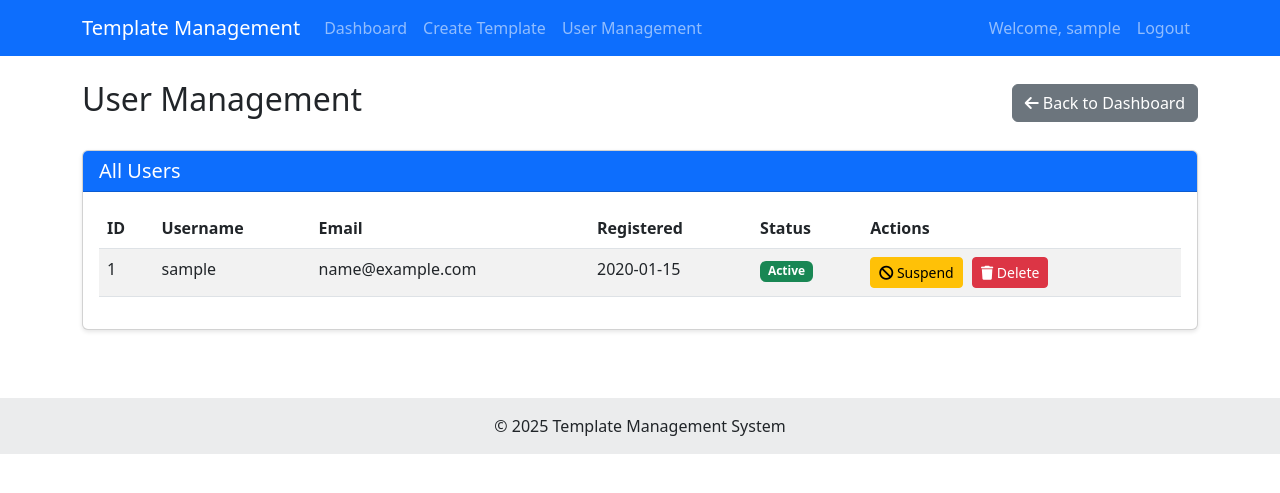
After one commit to witoon-skydea/template-management-system, a Flask app: page /admin/users in a window 1280 px wide. The commit adds this page. Shown: the top 493 px of the page. Run offline with Flask 3, Linux system fonts and the light colour scheme; a user stored in the database is signed in; tables that the repository leaves empty hold one stand-in row (values such as "Sample post"); some libraries are stand-ins or nearby versions.

Commit message:
check all feature worked

```diff
--- a/app/app.py
+++ b/app/app.py
@@ -9,6 +9,7 @@ import json
 import re
 from docx import Document as DocxDocument
 import bleach
+from functools import wraps
 
 # Add parent directory to path
 sys.path.append(os.path.dirname(os.path.dirname(os.path.abspath(__file__))))
@@ -37,6 +38,16 @@ def load_user(user_id):
     db_session.close()
     return user
 
+# Admin required decorator
+def admin_required(f):
+    @wraps(f)
+    def decorated_function(*args, **kwargs):
+        if not current_user.is_authenticated or not current_user.is_admin:
+            flash('You do not have permission to access this page', 'danger')
+            return redirect(url_for('dashboard'))
+        return f(*args, **kwargs)
+    return decorated_function
+
 # Helper functions
 def extract_input_boxes(content):
     """
@@ -49,14 +60,51 @@ def extract_input_boxes(content):
 
 def markdown_to_html(md_content):
     """
-    Convert markdown to HTML
+    Convert markdown to HTML with enhanced extensions for better rendering
     """
-    html = markdown.markdown(md_content, extensions=['extra', 'codehilite'])
-    return html
+    try:
+        # Use more extensions for better markdown rendering
+        extensions = [
+            'markdown.extensions.extra',
+            'markdown.extensions.codehilite',
+            'markdown.extensions.nl2br',  # Convert line breaks to <br>
+            'markdown.extensions.sane_lists',
+            'markdown.extensions.smarty',
+            'markdown.extensions.tables',
+        ]
+
+        html = markdown.markdown(md_content, extensions=extensions)
+
+        # Use bleach to clean but allow most HTML tags for proper rendering
+        # Convert frozenset to list before adding additional tags
+        additional_tags = [
+            'h1', 'h2', 'h3', 'h4', 'h5', 'h6', 'p', 'div', 'span', 'br', 'hr',
+            'table', 'thead', 'tbody', 'tr', 'th', 'td', 'pre', 'code', 'blockquote'
+        ]
+        allowed_tags = list(bleach.sanitizer.ALLOWED_TAGS) + additional_tags
+
+        allowed_attributes = {
+            **bleach.sanitizer.ALLOWED_ATTRIBUTES,
+            'img': ['src', 'alt', 'title'],
+            '*': ['class', 'id', 'style'],
+        }
+
+        clean_html = bleach.clean(
+            html,
+            tags=allowed_tags,
+            attributes=allowed_attributes,
+            strip=True
+        )
+
+        return clean_html
+    except Exception as e:
+        # If there's any error during markdown rendering, return a simple error message
+        error_html = f"<div class='alert alert-danger'>Error rendering content: {str(e)}</div>"
+        return error_html
 
 def create_docx(document_id):
     """
-    Create a docx file from a document
+    Create a docx file from a document with improved markdown formatting
     """
     db_session = get_session(engine)
     document = db_session.query(Document).get(document_id)
@@ -68,18 +116,79 @@ def create_docx(document_id):
     # Get rendered content
     content = document.get_rendered_content()
 
-    # Convert markdown to plain text (simple approach)
-    # Remove markdown formatting
-    plain_content = re.sub(r'#+ ', '', content)  # Remove headers
-    plain_content = re.sub(r'\*\*(.*?)\*\*', r'\1', plain_content)  # Remove bold
-    plain_content = re.sub(r'\*(.*?)\*', r'\1', plain_content)  # Remove italic
-    plain_content = re.sub(r'!\[(.*?)\]\((.*?)\)', '', plain_content)  # Remove images
-    plain_content = re.sub(r'\[(.*?)\]\((.*?)\)', r'\1', plain_content)  # Remove links
-
     # Create docx
     docx = DocxDocument()
     docx.add_heading(document.title, 0)
-    docx.add_paragraph(plain_content)
+
+    # Process markdown content with better formatting
+    lines = content.split('\n')
+    current_paragraph = []
+    in_list = False
+    list_items = []
+
+    for line in lines:
+        # Handle headers
+        if line.startswith('#'):
+            # Add any accumulated paragraph text
+            if current_paragraph:
+                p = docx.add_paragraph(''.join(current_paragraph))
+                current_paragraph = []
+
+            # Add header with appropriate level
+            level = len(re.match(r'^#+', line).group(0))
+            header_text = line.lstrip('#').strip()
+            docx.add_heading(header_text, level)
+            continue
+
+        # Handle list items
+        if line.strip().startswith('- ') or line.strip().startswith('* '):
+            if not in_list:
+                # Add any accumulated paragraph text before starting list
+                if current_paragraph:
+                    p = docx.add_paragraph(''.join(current_paragraph))
+                    current_paragraph = []
+                in_list = True
+
+            list_items.append(line.strip()[2:].strip())
+            continue
+        elif in_list and line.strip() == '':
+            # End of list, add the list items
+            for item in list_items:
+                p = docx.add_paragraph(item, style='List Bullet')
+            list_items = []
+            in_list = False
+            continue
+        elif in_list:
+            # Continuation of a list item (indented content)
+            if line.strip():
+                list_items[-1] += ' ' + line.strip()
+            continue
+
+        # Handle regular paragraph text
+        if line.strip() == '' and current_paragraph:
+            # Empty line marks the end of a paragraph
+            p = docx.add_paragraph(''.join(current_paragraph))
+            current_paragraph = []
+        elif line.strip():
+            # Process inline markdown in the line
+            formatted_line = line
+            # Handle bold text
+            formatted_line = re.sub(r'\*\*(.*?)\*\*', lambda m: m.group(1), formatted_line)
+            # Handle italic text
+            formatted_line = re.sub(r'\*(.*?)\*', lambda m: m.group(1), formatted_line)
+            # Handle links
+            formatted_line = re.sub(r'\[(.*?)\]\((.*?)\)', lambda m: m.group(1), formatted_line)
+
+            current_paragraph.append(formatted_line + ' ')
+
+    # Add any remaining paragraph text
+    if current_paragraph:
+        p = docx.add_paragraph(''.join(current_paragraph))
+
+    # Add any remaining list items
+    if list_items:
+        for item in list_items:
+            p = docx.add_paragraph(item, style='List Bullet')
 
     db_session.close()
     return docx
@@ -119,12 +228,150 @@ def login():
 
     return render_template('login.html')
 
+@app.route('/register', methods=['GET', 'POST'])
+def register():
+    """Registration page"""
+    if current_user.is_authenticated:
+        return redirect(url_for('dashboard'))
+
+    if request.method == 'POST':
+        username = request.form.get('username')
+        email = request.form.get('email')
+        password = request.form.get('password')
+        confirm_password = request.form.get('confirm_password')
+
+        if not username or not email or not password or not confirm_password:
+            flash('All fields are required', 'danger')
+            return render_template('register.html')
+
+        if password != confirm_password:
+            flash('Passwords do not match', 'danger')
+            return render_template('register.html')
+
+        db_session = get_session(engine)
+
+        # Check if username or email already exists
+        existing_user = db_session.query(User).filter(
+            (User.username == username) | (User.email == email)
+        ).first()
+
+        if existing_user:
+            flash('Username or email already exists', 'danger')
+            db_session.close()
+            return render_template('register.html')
+
+        # Create new user
+        new_user = User(
+            username=username,
+            email=email,
+            password_hash=pbkdf2_sha256.hash(password),
+            is_admin=False,
+            is_active=True
+        )
+
+        db_session.add(new_user)
+        db_session.commit()
+        db_session.close()
+
+        flash('Registration successful. You can now log in.', 'success')
+        return redirect(url_for('login'))
+
+    return render_template('register.html')
+
 @app.route('/logout')
 @login_required
 def logout():
     """Logout route"""
     logout_user()
     return redirect(url_for('index'))
+
+@app.route('/admin/users')
+@login_required
+@admin_required
+def admin_users():
+    """Admin user management page"""
+    db_session = get_session(engine)
+    users = db_session.query(User).all()
+    db_session.close()
+
+    return render_template('admin_users.html', users=users)
+
+@app.route('/admin/users/<int:user_id>/suspend')
+@login_required
+@admin_required
+def admin_suspend_user(user_id):
+    """Suspend a user"""
+    db_session = get_session(engine)
+    user = db_session.query(User).get(user_id)
+
+    if not user:
+        db_session.close()
+        flash('User not found', 'danger')
+        return redirect(url_for('admin_users'))
+
+    # Prevent suspending the admin account
+    if user.username == 'admin':
+        db_session.close()
+        flash('Cannot suspend admin account', 'danger')
+        return redirect(url_for('admin_users'))
+
+    user.is_active = False
+    db_session.commit()
+    db_session.close()
+
+    flash(f'User {user.username} has been suspended', 'success')
+    return redirect(url_for('admin_users'))
+
+@app.route('/admin/users/<int:user_id>/activate')
+@login_required
+@admin_required
+def admin_activate_user(user_id):
+    """Activate a suspended user"""
+    db_session = get_session(engine)
+    user = db_session.query(User).get(user_id)
+
+    if not user:
+        db_session.close()
+        flash('User not found', 'danger')
+        return redirect(url_for('admin_users'))
+
+    user.is_active = True
+    db_session.commit()
+    db_session.close()
+
+    flash(f'User {user.username} has been activated', 'success')
+    return redirect(url_for('admin_users'))
+
+@app.route('/admin/users/<int:user_id>/delete')
+@login_required
+@admin_required
+def admin_delete_user(user_id):
+    """Delete a user"""
+    db_session = get_session(engine)
+    user = db_session.query(User).get(user_id)
+
+    if not user:
+        db_session.close()
+        flash('User not found', 'danger')
+        return redirect(url_for('admin_users'))
+
+    # Prevent deleting the admin account
+    if user.username == 'admin':
+        db_session.close()
+        flash('Cannot delete admin account', 'danger')
+        return redirect(url_for('admin_users'))
+
+    # Delete all user's documents and templates
+    db_session.query(Document).filter_by(creator_id=user.id).delete()
+    db_session.query(Template).filter_by(creator_id=user.id).delete()
+
+    # Delete the user
+    db_session.delete(user)
+    db_session.commit()
+    db_session.close()
+
+    flash(f'User {user.username} has been deleted', 'success')
+    return redirect(url_for('admin_users'))
 
 @app.route('/dashboard')
 @login_required
@@ -334,8 +581,12 @@ def create_document(template_id):
 def view_document(document_id):
     """View a document"""
     db_session = get_session(engine)
-    # Eagerly load the template relationship to prevent DetachedInstanceError
-    document = db_session.query(Document).options(joinedload(Document.template)).get(document_id)
+
+    # Eagerly load the template relationship and input_values with input_box to prevent DetachedInstanceError
+    document = db_session.query(Document).options(
+        joinedload(Document.template),
+        joinedload(Document.input_values).joinedload(DocumentInputValue.input_box)
+    ).get(document_id)
 
     if not document:
         db_session.close()
@@ -348,14 +599,20 @@ def view_document(document_id):
         flash('You do not have permission to view this document', 'danger')
         return redirect(url_for('dashboard'))
 
-    # Get rendered content
-    rendered_content = document.get_rendered_content()
+    try:
+        # Get rendered content
+        rendered_content = document.get_rendered_content()
 
-    # Convert markdown to HTML
-    html_content = markdown_to_html(rendered_content)
+        # Convert markdown to HTML
+        html_content = markdown_to_html(rendered_content)
+    except Exception as e:
+        db_session.close()
+        flash(f'Error rendering document: {str(e)}', 'danger')
+        return redirect(url_for('dashboard'))
 
-    # Get input values
-    input_values = db_session.query(DocumentInputValue).filter_by(document_id=document.id).all()
+    # Get input values and filter out any with null input_box
+    input_values = [v for v in document.input_values if v.input_box is not None]
+
     # Create a dictionary with input_box_id -> value
     input_value_dict = {value.input_box_id: value for value in input_values}
 
@@ -484,7 +741,7 @@ def export_docx(document_id):
 @app.route('/documents/<int:document_id>/export/txt')
 @login_required
 def export_txt(document_id):
-    """Export a document to txt"""
+    """Export a document to txt with improved formatting"""
     db_session = get_session(engine)
     document = db_session.query(Document).get(document_id)
 
@@ -502,13 +759,41 @@ def export_txt(document_id):
     # Get rendered content
     content = document.get_rendered_content()
 
-    # Convert markdown to plain text (simple approach)
-    # Remove markdown formatting
-    plain_content = re.sub(r'#+ ', '', content)  # Remove headers
-    plain_content = re.sub(r'\*\*(.*?)\*\*', r'\1', plain_content)  # Remove bold
-    plain_content = re.sub(r'\*(.*?)\*', r'\1', plain_content)  # Remove italic
-    plain_content = re.sub(r'!\[(.*?)\]\((.*?)\)', '', plain_content)  # Remove images
-    plain_content = re.sub(r'\[(.*?)\]\((.*?)\)', r'\1', plain_content)  # Remove links
+    # Process markdown for better TXT formatting
+    lines = content.split('\n')
+    processed_lines = []
+
+    for line in lines:
+        # Handle headers - keep them with some emphasis
+        header_match = re.match(r'^(#+)\s+(.*?)$', line)
+        if header_match:
+            level = len(header_match.group(1))
+            text = header_match.group(2)
+
+            if level == 1:
+                processed_lines.append('\n' + text.upper() + '\n' + '=' * len(text))
+            elif level == 2:
+                processed_lines.append('\n' + text + '\n' + '-' * len(text))
+            else:
+                processed_lines.append('\n' + text)
+            continue
+
+        # Process inline formatting
+        processed_line = line
+        processed_line = re.sub(r'\*\*(.*?)\*\*', r'\1', processed_line)  # Remove bold
+        processed_line = re.sub(r'\*(.*?)\*', r'\1', processed_line)  # Remove italic
+        processed_line = re.sub(r'!\[(.*?)\]\((.*?)\)', '', processed_line)  # Remove images
+        processed_line = re.sub(r'\[(.*?)\]\((.*?)\)', r'\1', processed_line)  # Remove links
+
+        # Handle list items - keep the bullets
+        if processed_line.strip().startswith('- ') or processed_line.strip().startswith('* '):
+            # Preserve list formatting with proper indentation
+            processed_lines.append(processed_line)
+        else:
+            processed_lines.append(processed_line)
+
+    # Join lines back together
+    plain_content = '\n'.join(processed_lines)
 
     # Create export directory if it doesn't exist
     export_dir = os.path.join(os.path.dirname(os.path.dirname(os.path.abspath(__file__))), "exports")
--- a/database/init_db.py
+++ b/database/init_db.py
@@ -27,7 +27,8 @@ def setup_database():
     admin_user = User(
         username="admin",
         email="admin@example.com",
-        password_hash=pbkdf2_sha256.hash("admin123")
+        password_hash=pbkdf2_sha256.hash("admin123"),
+        is_admin=True
     )
 
     session.add(admin_user)
--- /dev/null
+++ b/templates/admin_users.html
@@ -0,0 +1,71 @@
+{% extends "base.html" %}
+
+{% block title %}User Management - Admin{% endblock %}
+
+{% block content %}
+<div class="d-flex justify-content-between align-items-center mb-4">
+    <h2>User Management</h2>
+    <a href="{{ url_for('dashboard') }}" class="btn btn-secondary">
+        <i class="fas fa-arrow-left"></i> Back to Dashboard
+    </a>
+</div>
+
+<div class="card">
+    <div class="card-header bg-primary text-white">
+        <h5 class="mb-0">All Users</h5>
+    </div>
+    <div class="card-body">
+        <div class="table-responsive">
+            <table class="table table-striped table-hover">
+                <thead>
+                    <tr>
+                        <th>ID</th>
+                        <th>Username</th>
+                        <th>Email</th>
+                        <th>Registered</th>
+                        <th>Status</th>
+                        <th>Actions</th>
+                    </tr>
+                </thead>
+                <tbody>
+                    {% for user in users %}
+                    <tr>
+                        <td>{{ user.id }}</td>
+                        <td>{{ user.username }}</td>
+                        <td>{{ user.email }}</td>
+                        <td>{{ user.created_at.strftime('%Y-%m-%d') }}</td>
+                        <td>
+                            {% if user.is_active %}
+                            <span class="badge bg-success">Active</span>
+                            {% else %}
+                            <span class="badge bg-danger">Suspended</span>
+                            {% endif %}
+                        </td>
+                        <td>
+                            {% if user.username != 'admin' %}
+                                {% if user.is_active %}
+                                <a href="{{ url_for('admin_suspend_user', user_id=user.id) }}" class="btn btn-warning btn-sm"
+                                   onclick="return confirm('Are you sure you want to suspend this user?')">
+                                    <i class="fas fa-ban"></i> Suspend
+                                </a>
+                                {% else %}
+                                <a href="{{ url_for('admin_activate_user', user_id=user.id) }}" class="btn btn-success btn-sm">
+                                    <i class="fas fa-check"></i> Activate
+                                </a>
+                                {% endif %}
+                                <a href="{{ url_for('admin_delete_user', user_id=user.id) }}" class="btn btn-danger btn-sm"
+                                   onclick="return confirm('Are you sure you want to delete this user? This action cannot be undone.')">
+                                    <i class="fas fa-trash"></i> Delete
+                                </a>
+                            {% else %}
+                                <span class="text-muted">Admin account</span>
+                            {% endif %}
+                        </td>
+                    </tr>
+                    {% endfor %}
+                </tbody>
+            </table>
+        </div>
+    </div>
+</div>
+{% endblock %}
--- a/templates/base.html
+++ b/templates/base.html
@@ -29,6 +29,11 @@
                     <li class="nav-item">
                         <a class="nav-link" href="{{ url_for('create_template') }}">Create Template</a>
                     </li>
+                    {% if current_user.is_admin %}
+                    <li class="nav-item">
+                        <a class="nav-link" href="{{ url_for('admin_users') }}">User Management</a>
+                    </li>
+                    {% endif %}
                     {% endif %}
                 </ul>
                 <ul class="navbar-nav">
--- a/templates/login.html
+++ b/templates/login.html
@@ -24,6 +24,9 @@
                     </div>
                 </form>
             </div>
+            <div class="card-footer text-center">
+                <p class="mb-0">Don't have an account? <a href="{{ url_for('register') }}">Register</a></p>
+            </div>
         </div>
     </div>
 </div>
```
Also changed, not shown: database/cleanup_db.py (added, +50 -0 lines), database/migrate_db.py (added, +54 -0 lines), database/models.py (+6 -1 lines), templates/register.html (added, +41 -0 lines), templates/view_document.html (+72 -0 lines).
